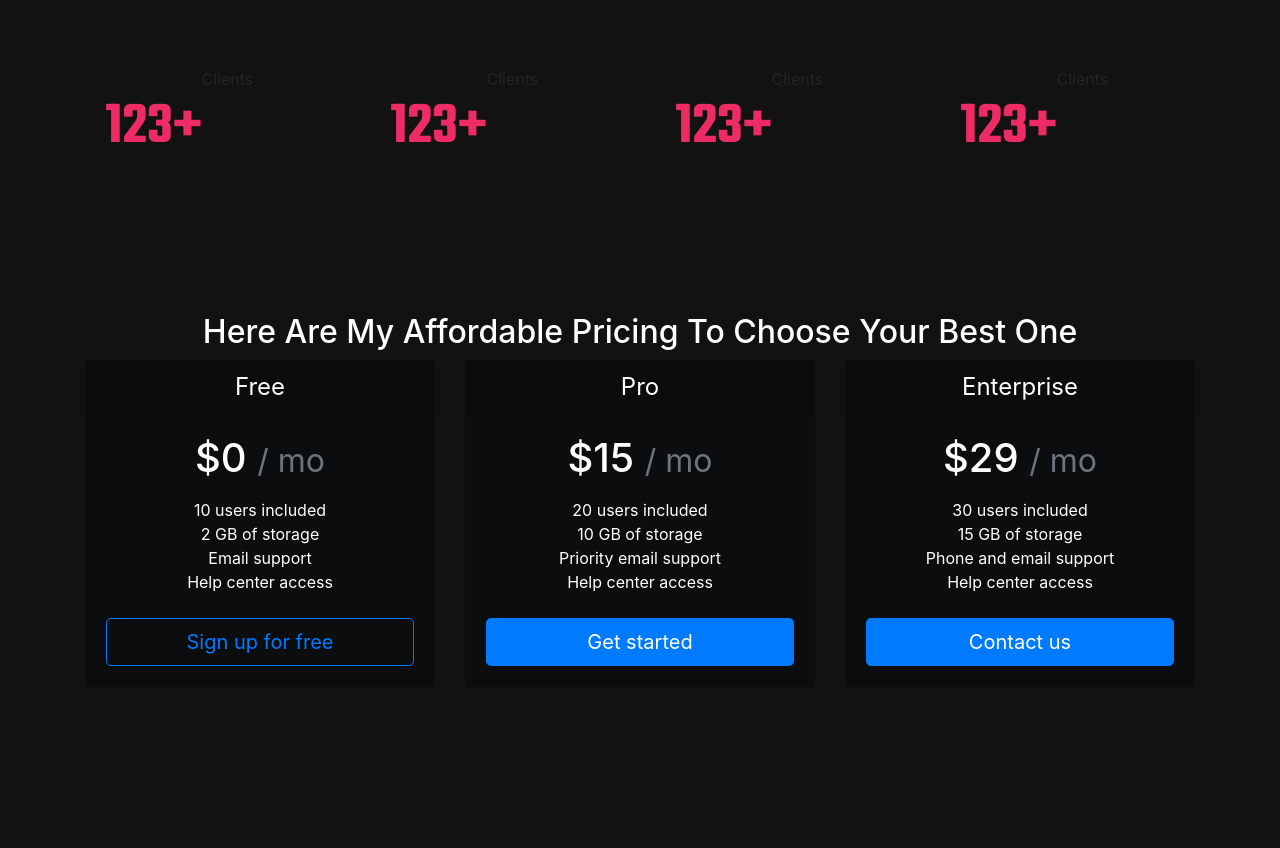
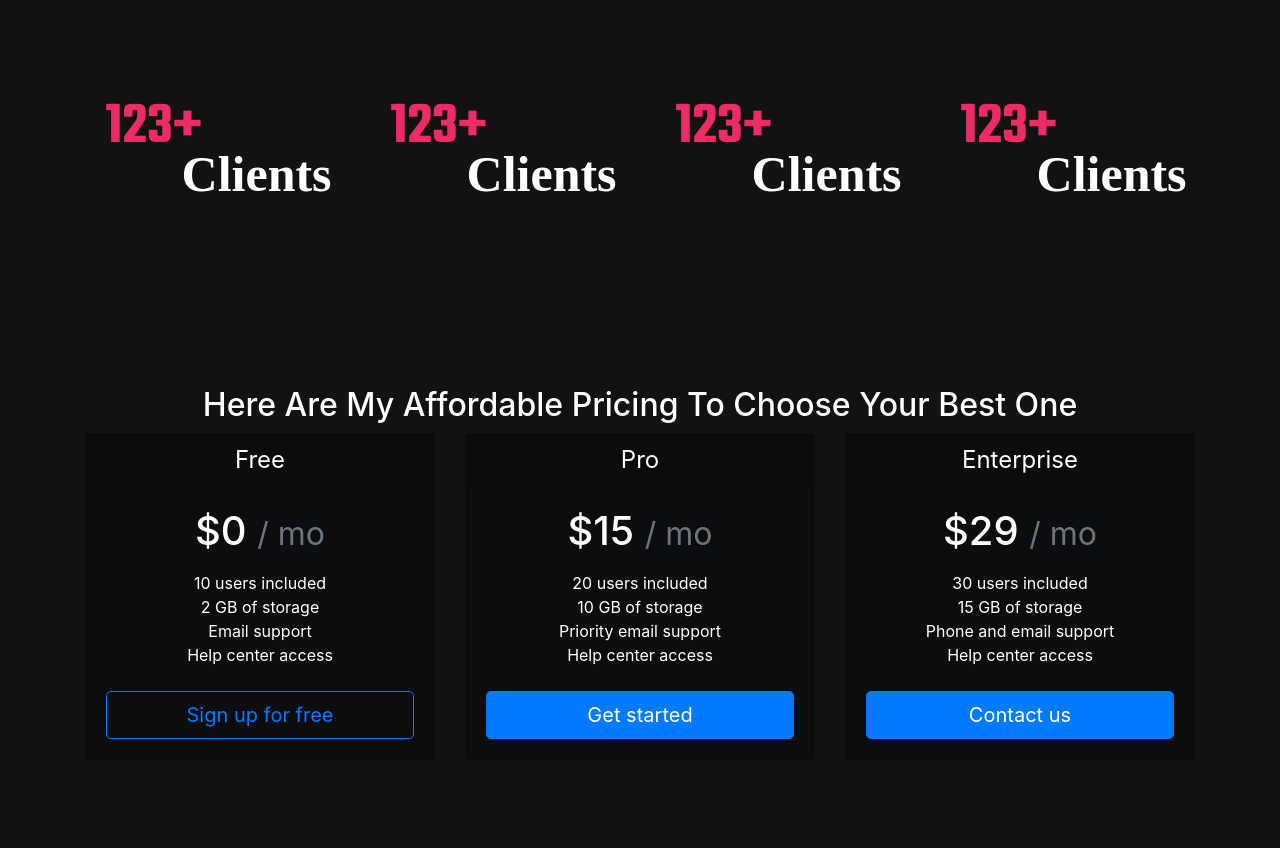
Before and after one commit to NaimBiswas/portfolio, a plain HTML site: page index.html in a window 1280 px wide. Shown: the part 3512-4360 px from the top of the page. Drawn offline with nearby package versions, Linux system fonts and the light colour scheme; a web font is replaced by a local one.

Commit message:
add class in out html file

```diff
--- a/index.html
+++ b/index.html
@@ -322,19 +322,19 @@
                   <div class="projcet row">
                      <div class="col-3 d-flex bgImage">
                         <span class="ProjectDone">123+</span>
-                        <span>Clients</span>
+                        <span class="ProjectDoneBottom">Clients</span>
                      </div>
                      <div class="col-3 d-flex">
                         <span class="ProjectDone">123+</span>
-                        <span>Clients</span>
+                        <span class="ProjectDoneBottom">Clients</span>
                      </div>
                      <div class="col-3 d-flex">
                         <span class="ProjectDone">123+</span>
-                        <span>Clients</span>
+                        <span class="ProjectDoneBottom">Clients</span>
                      </div>
                      <div class="col-3 d-flex">
                         <span class="ProjectDone">123+</span>
-                        <span>Clients</span>
+                        <span class="ProjectDoneBottom">Clients</span>
                      </div>
 
                   </div>
--- a/style.css
+++ b/style.css
@@ -352,7 +352,7 @@ svg.svg-inline--fa.fa-window-restore.fa-w-16 {
     padding-left: 20px;
 }
 .ProjectDoneBottom{
-       font-size: 50px;
+   font-size: 50px;
     color: #fff;
     padding-top: 70px;
     padding-left: -19px;
```
